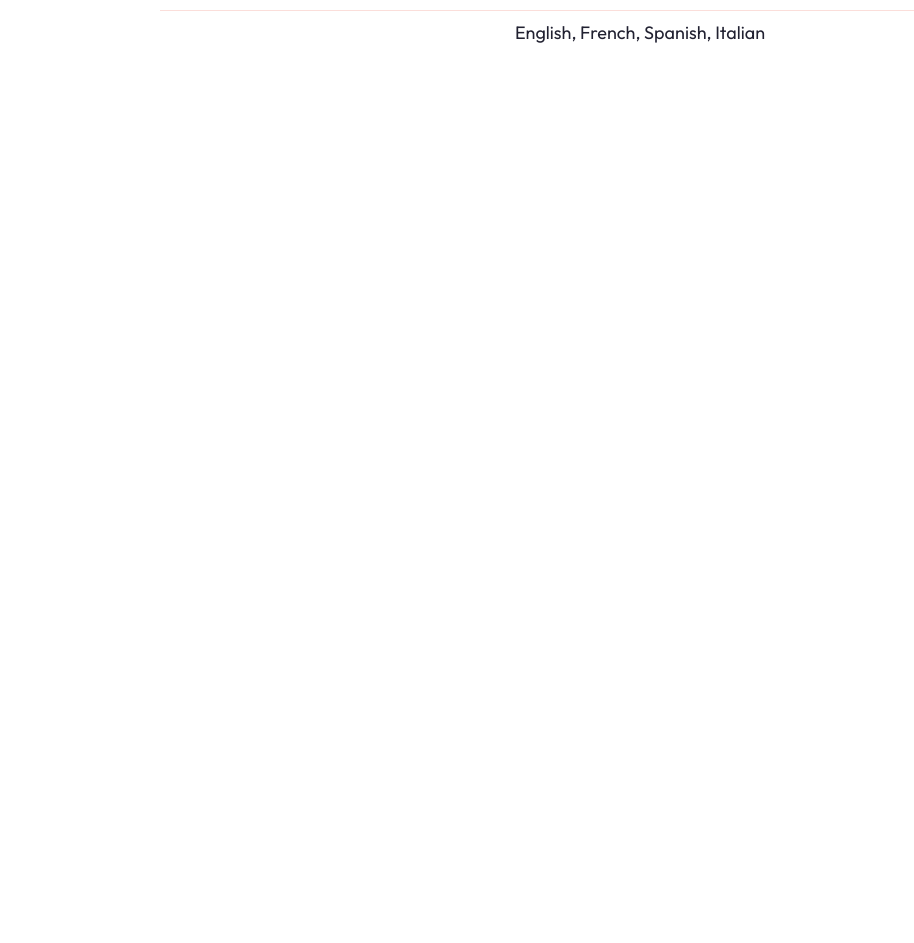
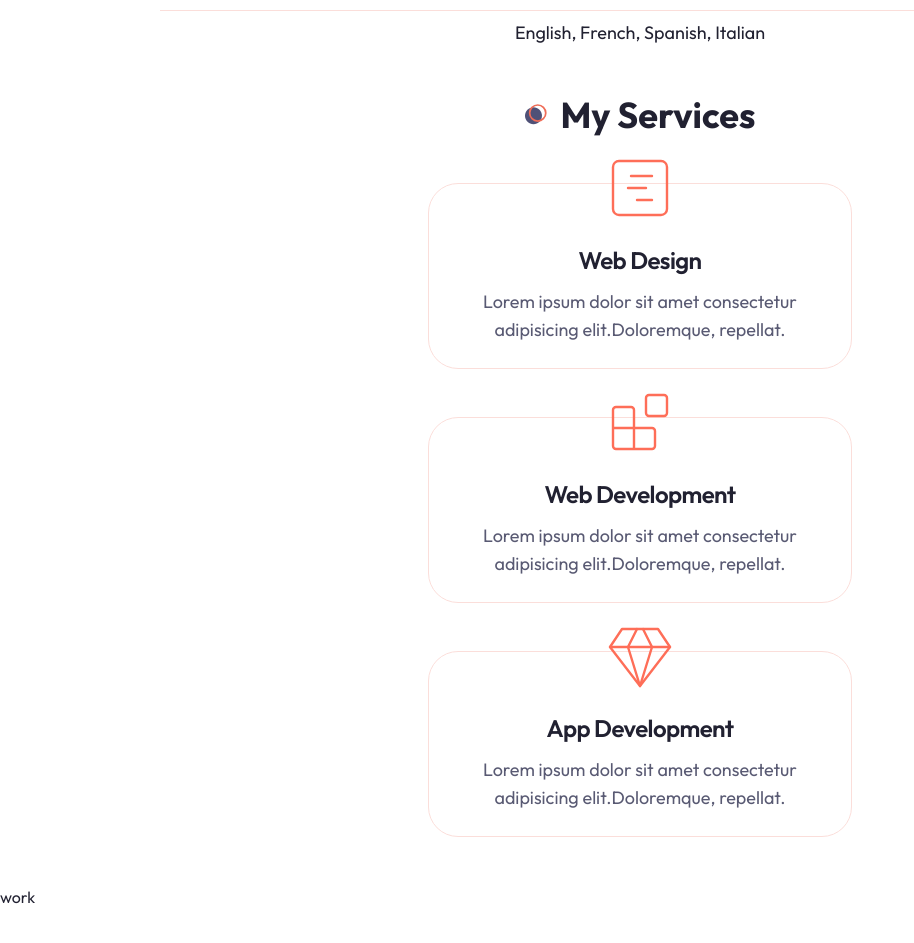
Before and after one commit to nithyarg/nithya_portfolio, a Next.js app in the folder nithya_portfoli/: page / in a window 1280 px wide. Shown: the part 1507-2450 px from the top of the page, without its empty margins (0-914 px from the left). Built offline with nearby package versions, Linux system fonts and the light colour scheme.

Commit message:
2h:35m fixed

```diff
--- a/nithya_portfoli/app/page.jsx
+++ b/nithya_portfoli/app/page.jsx
@@ -1,12 +1,16 @@
 //components
 import Hero from '@/components/Hero';
 import About from '@/components/About';
+import Services from '@/components/Services';
+import Work from '@/components/Work';
 
 export default function Home() {
   return (
    <main>
     <Hero/>
     <About/>
+    <Services/>
+    <Work />
    </main>
   );
 }
--- /dev/null
+++ b/nithya_portfoli/components/Work.jsx
@@ -0,0 +1,9 @@
+
+
+const work = () => {
+  return (
+    <div>work</div>
+  );
+};
+
+export default work;
```
